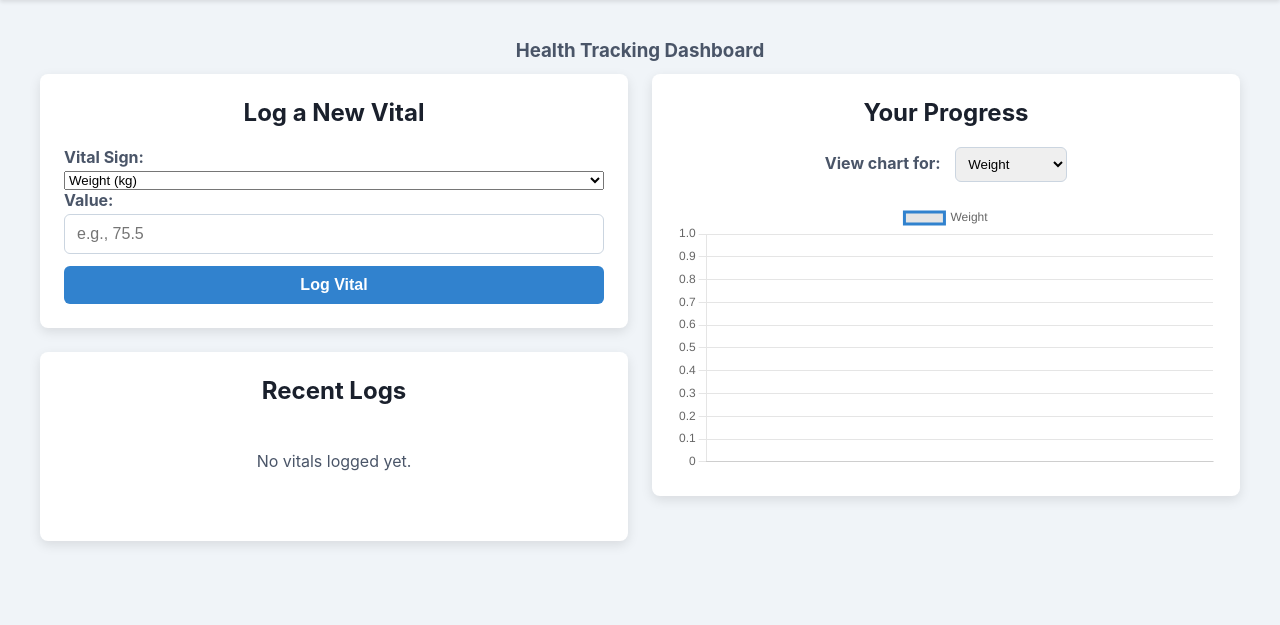
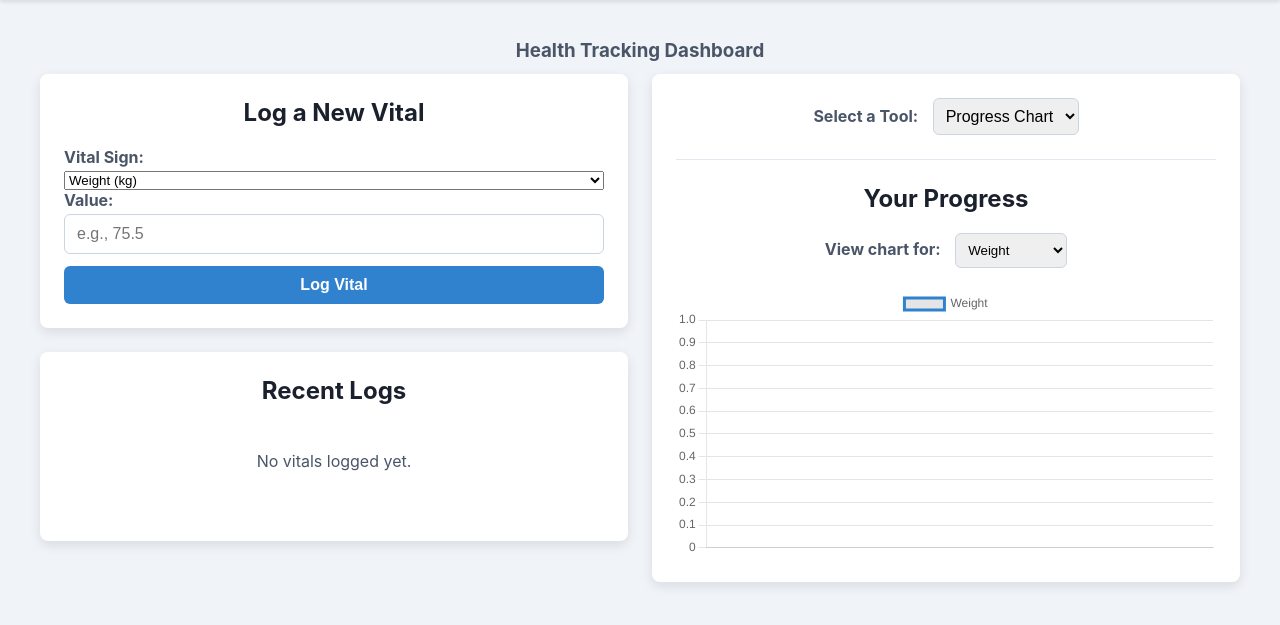
Before and after one commit to AkshithCodez/VitalSync, a Flask app: page /tracking in a window 1280 px wide. Shown: the part 60-685 px from the top of the page. Run offline with Flask 3, Linux system fonts and the light colour scheme; the visitor is signed in with stand-in values (Sample User, id 1); data that the repository does not hold is empty; some libraries are stand-ins or nearby versions.

Commit message:
Added BMI calculator

```diff
--- a/project/static/style.css
+++ b/project/static/style.css
@@ -118,3 +118,35 @@ button:disabled { background-color: #a0aec0; cursor: not-allowed; }
 /* --- Utility --- */
 .hidden { display: none !important; }
 .flash-message { padding: 16px; background-color: #fed7d7; color: #c53030; border: 1px solid #fbcfe8; border-radius: 6px; text-align: center; margin-bottom: 20px; }
+
+/* --- Styles for Tool Switcher --- */
+.tool-switcher {
+    margin-bottom: 24px;
+    padding-bottom: 24px;
+    border-bottom: 1px solid #e2e8f0;
+    text-align: center;
+}
+.tool-switcher label {
+    margin-right: 10px;
+    font-weight: bold;
+    color: #4a5568;
+}
+.tool-switcher select {
+    padding: 8px;
+    border-radius: 6px;
+    border: 1px solid #cbd5e0;
+    font-size: 16px;
+}
+
+/* --- Styles for BMI Result --- */
+.bmi-result {
+    text-align: center;
+    margin-top: 24px;
+}
+.bmi-result h3 {
+    color: #2c5282;
+    margin-bottom: 8px;
+}
+.bmi-result p {
+    margin-top: 0;
+}
--- a/project/templates/tracking.html
+++ b/project/templates/tracking.html
@@ -48,6 +48,15 @@
 
     <div class="dashboard-column">
         <div class="card-container">
+            <div class="tool-switcher">
+                <label for="tool-select">Select a Tool:</label>
+                <select id="tool-select">
+                    <option value="chart">Progress Chart</option>
+                    <option value="bmi">BMI Calculator</option>
+                </select>
+            </div>
+
+            <div id="chart-container">
                 <h2>Your Progress</h2>
                 <div class="chart-controls">
                     <label for="metric-select-chart">View chart for:</label>
@@ -61,41 +70,83 @@
                 </div>
                 <canvas id="vitalsChart"></canvas>
             </div>
+
+            <div id="bmi-container" class="hidden">
+                <h2>BMI Calculator</h2>
+                <form id="bmi-form" class="input-form-stacked">
+                    <label for="height">Height (cm):</label>
+                    <input type="number" id="height" placeholder="e.g., 175" required>
+                    <label for="weight">Weight (kg):</label>
+                    <input type="number" id="weight" placeholder="e.g., 75.5" required>
+                    <button type="submit">Calculate BMI</button>
+                </form>
+                <div id="bmi-result" class="bmi-result"></div>
+            </div>
+        </div>
     </div>
 </div>
 
 <script>
 document.addEventListener('DOMContentLoaded', function() {
+    // --- Tool Switcher Logic ---
+    const toolSelect = document.getElementById('tool-select');
+    const chartContainer = document.getElementById('chart-container');
+    const bmiContainer = document.getElementById('bmi-container');
+
+    toolSelect.addEventListener('change', function() {
+        if (this.value === 'chart') {
+            chartContainer.classList.remove('hidden');
+            bmiContainer.classList.add('hidden');
+        } else if (this.value === 'bmi') {
+            chartContainer.classList.add('hidden');
+            bmiContainer.classList.remove('hidden');
+        }
+    });
+
+    // --- BMI Calculator Logic ---
+    const bmiForm = document.getElementById('bmi-form');
+    const heightInput = document.getElementById('height');
+    const weightInput = document.getElementById('weight');
+    const bmiResultDiv = document.getElementById('bmi-result');
+
+    bmiForm.addEventListener('submit', function(event) {
+        event.preventDefault();
+        const height = parseFloat(heightInput.value) / 100; // Convert cm to meters
+        const weight = parseFloat(weightInput.value);
+
+        if (height > 0 && weight > 0) {
+            const bmi = (weight / (height * height)).toFixed(1);
+            let category = '';
+            if (bmi < 18.5) category = 'Underweight';
+            else if (bmi < 25) category = 'Healthy Weight';
+            else if (bmi < 30) category = 'Overweight';
+            else category = 'Obesity';
+
+            bmiResultDiv.innerHTML = `<h3>Your BMI is: ${bmi}</h3><p>This is considered: <strong>${category}</strong></p>`;
+        } else {
+            bmiResultDiv.innerHTML = `<p style="color: red;">Please enter valid height and weight.</p>`;
+        }
+    });
+
+    // --- Chart Logic ---
     const ctx = document.getElementById('vitalsChart').getContext('2d');
     let vitalsChart = new Chart(ctx, {
         type: 'line',
-            data: {
-                labels: [],
-                datasets: [{
-                    label: 'Loading...',
-                    data: [],
-                    borderColor: '#3182ce',
-                    tension: 0.1
-                }]
-            }
+        data: { labels: [], datasets: [{ label: 'Loading...', data: [], borderColor: '#3182ce', tension: 0.1 }] }
     });
-
-        const metricSelect = document.getElementById('metric-select-chart');
+    const metricSelectChart = document.getElementById('metric-select-chart');
 
     async function updateChart() {
-            const selectedMetric = metricSelect.value;
+        const selectedMetric = metricSelectChart.value;
         const response = await fetch(`/api/vitals_data?metric=${selectedMetric}`);
         const chartData = await response.json();
-
         vitalsChart.data.labels = chartData.labels;
         vitalsChart.data.datasets[0].data = chartData.data;
         vitalsChart.data.datasets[0].label = selectedMetric;
         vitalsChart.update();
     }
-
-        metricSelect.addEventListener('change', updateChart);
-
-        updateChart();
+    metricSelectChart.addEventListener('change', updateChart);
+    updateChart(); // Load initial chart
 });
 </script>
 {% endblock %}
```
Lines whose indentation alone changed are shown as unchanged.
